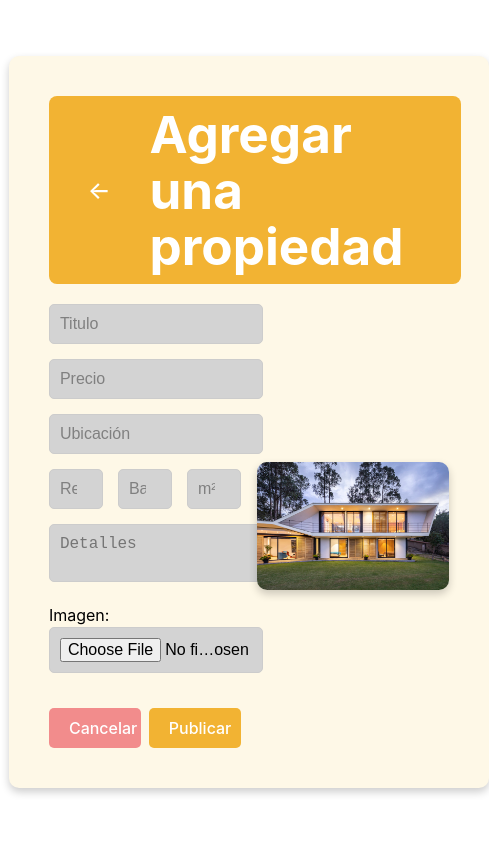
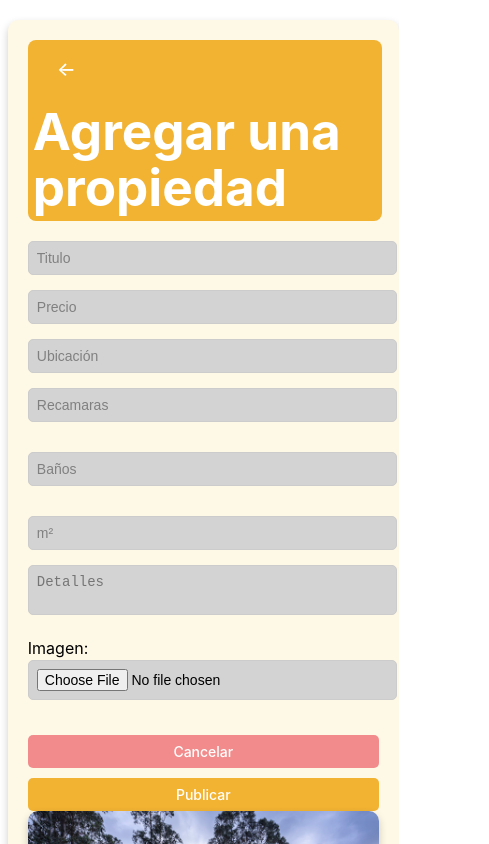
Before and after one commit to diegogodinezr/EstateIQ_Web, a React (Vite) app: page /add-property in a window 390 px wide. Shown: the top 844 px of the page, 489 px wide, since content can reach past the window. Built offline with nearby package versions, Linux system fonts and the light colour scheme.

Commit message:
responsive

```diff
--- a/src/components/AddProperty.module.css
+++ b/src/components/AddProperty.module.css
@@ -40,6 +40,7 @@ h1 {
   display: flex;
   width: 100%;
   justify-content: space-between;
+  flex-wrap: wrap; /* Permite que los elementos se envuelvan */
 }
 
 .formContainer {
@@ -122,3 +123,77 @@ h1 {
   border-radius: 10px;
   box-shadow: 0 4px 8px rgba(0, 0, 0, 0.2);
 }
+
+/* Media queries para responsividad */
+@media (max-width: 768px) {
+  .content {
+    flex-direction: column;
+  }
+
+  .formContainer,
+  .propertyImage {
+    width: 100%;
+  }
+
+  .horizontalFields {
+    flex-direction: column;
+  }
+
+  .horizontalFields input {
+    width: 100%;
+  }
+
+  .formButtons {
+    flex-direction: column;
+    gap: 10px;
+  }
+
+  .cancelButton,
+  .publishButton {
+    width: 100%;
+  }
+
+  .header {
+    flex-direction: column;
+    align-items: flex-start;
+  }
+
+  .backButton {
+    margin-right: 0;
+    margin-bottom: 10px;
+  }
+
+  h1 {
+    font-size: 20px;
+  }
+}
+
+@media (max-width: 480px) {
+  .addPropertyContainer {
+    padding: 20px;
+  }
+
+  .header {
+    padding: 5px;
+  }
+
+  .formContainer input,
+  .formContainer textarea {
+    padding: 8px;
+    font-size: 14px;
+  }
+
+  .cancelButton,
+  .publishButton {
+    padding: 8px 16px;
+    font-size: 14px;
+  }
+
+  .backButton {
+    font-size: 20px;
+  }
+
+  h1 {
+    font-size: 18px;
+  }
+}
--- a/src/components/Home.module.css
+++ b/src/components/Home.module.css
@@ -91,3 +91,36 @@
 .addPropertyButton:hover {
   background-color: #e0a828;
 }
+
+/* Media queries para responsividad */
+
+@media (max-width: 1200px) {
+  .propertyCard {
+    width: calc(50% - 20px); /* 2 columnas */
+  }
+}
+
+@media (max-width: 768px) {
+  .propertyCard {
+    width: 100%; /* 1 columna */
+  }
+
+  .header h1 {
+    font-size: 20px; /* Ajuste del tamaño del texto */
+  }
+
+  .addPropertyButton {
+    width: 100%; /* Botón a ancho completo */
+    text-align: center; /* Alinear el texto del botón */
+  }
+}
+
+@media (max-width: 480px) {
+  .propertyListingContainer {
+    padding: 20px; /* Menos padding en pantallas pequeñas */
+  }
+
+  .propertyCard {
+    padding: 10px; /* Menos padding en cada tarjeta */
+  }
+}
```
Lines whose indentation alone changed are shown as unchanged.
